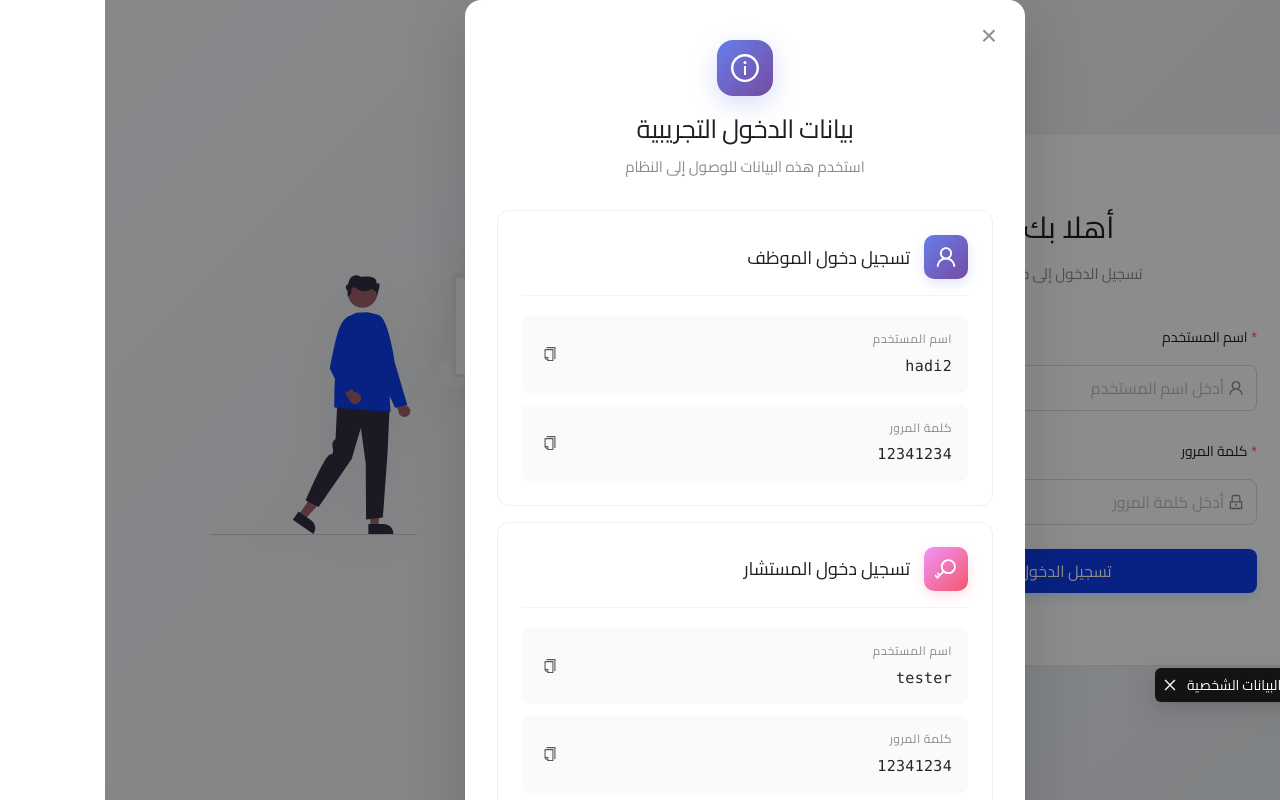
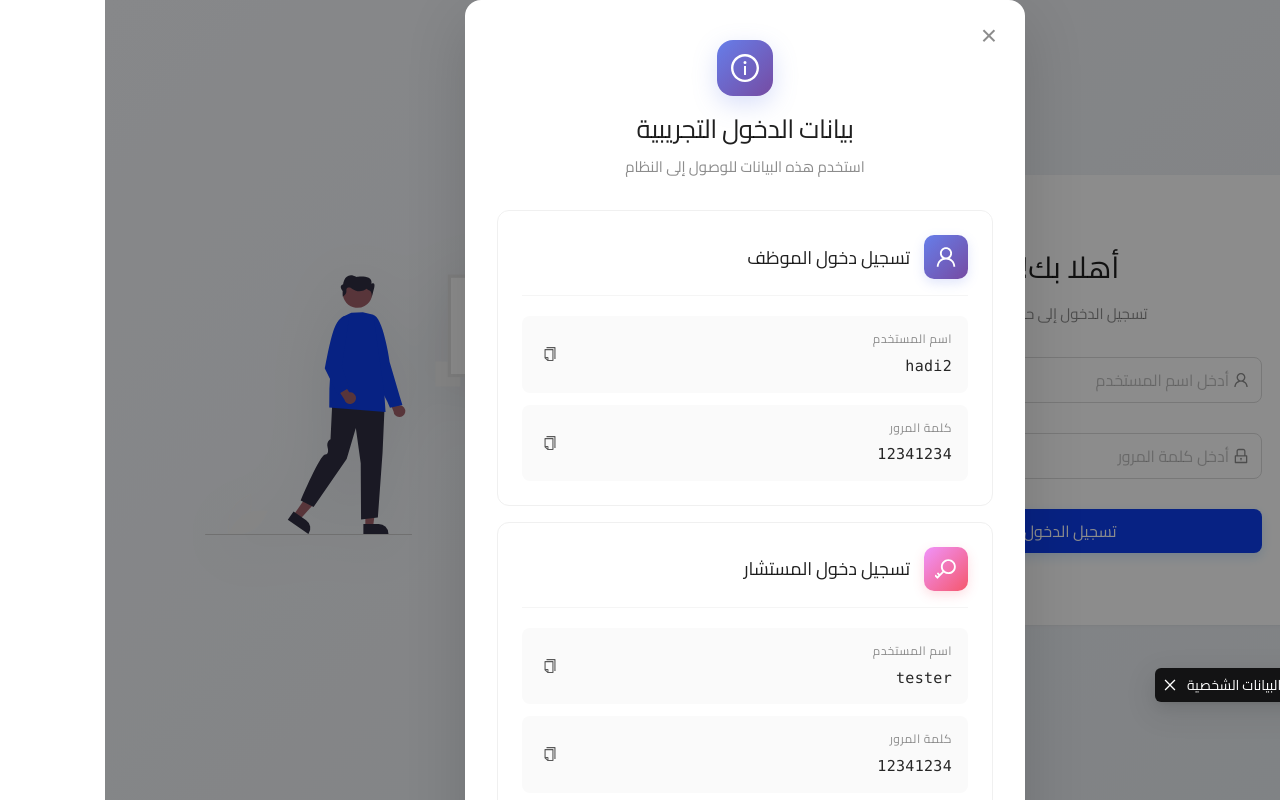
Before and after one commit to AnasDurra/HR-and-Reservation-Management-System-frontend, a React (Vite) app: page /login in a window 1280 px wide. Built offline with nearby package versions, Linux system fonts and the light colour scheme.

Commit message:
fix login action button

```diff
--- a/src/Features/Login/Login.css
+++ b/src/Features/Login/Login.css
@@ -7,7 +7,7 @@
   height: 100vh;
   background: linear-gradient(135deg, #f5f7fa 0%, #e8ecf1 100%);
   /* padding: 20px; */
-  gap: 140px;
+  gap: 150px;
 }
 
 .illustration-section {
@@ -72,7 +72,7 @@
 }
 
 .formItem {
-  margin-bottom: 20px;
+  margin-bottom: 30px;
 }
 
 .elegant-input {
--- a/src/Features/Login/LoginForm.jsx
+++ b/src/Features/Login/LoginForm.jsx
@@ -29,7 +29,7 @@ function LoginForm({ onFinish, loading }) {
       >
         <Form.Item
           className="formItem"
-          label={<span style={{ fontWeight: 500 }}>اسم المستخدم</span>}
+          // label={<span style={{ fontWeight: 500 }}>اسم المستخدم</span>}
           name="username"
           rules={[
             {
@@ -47,7 +47,7 @@ function LoginForm({ onFinish, loading }) {
 
         <Form.Item
           className="formItem"
-          label={<span style={{ fontWeight: 500 }}>كلمة المرور</span>}
+          // label={<span style={{ fontWeight: 500 }}>كلمة المرور</span>}
           name="password"
           rules={[
             {
```
